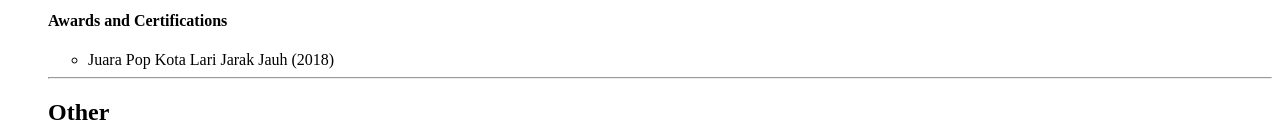
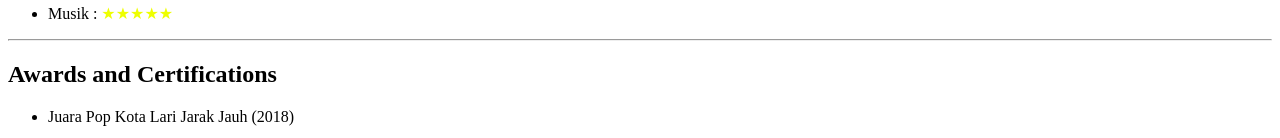
Before and after one commit to teguh998/html_summary_teguh, a plain HTML site: page index.html in a window 1280 px wide. Shown: the part 938-1076 px from the top of the page. Drawn offline with Linux system fonts and the light colour scheme.

Commit message:
Update index.html

```diff
--- a/index.html
+++ b/index.html
@@ -23,12 +23,14 @@
     <ul>
         <li><h3>Praktek Kerja Lapangan - PT AITI Media Kreasi</h3></li>
         <p>November 2023-January 2024</p>
+    </ul>
         <ul>
             <li>Pengecekan CCTV</li>
             <li>Instal Ulang PC</li>
             <li>Maintenance</li>
         </ul>
     <li><h3>Pelayan Toko - Toko Amel</h3></li>
+</ul>
 <p>Juni-July 2024</p>
 <ul>
     <li>Mengankut Barang</li>
@@ -43,7 +45,7 @@
         <li>Musik : <span style="color:rgb(238, 255, 0); size: 200%;">&starf;&starf;&starf;&starf;&starf;</span></li>
     </ul>
     <hr>
-    <h4>Awards and Certifications</h4>
+    <h2>Awards and Certifications</h2>
     <ul>
         <li>Juara Pop Kota Lari Jarak Jauh (2018)</li>
     </ul>
```
